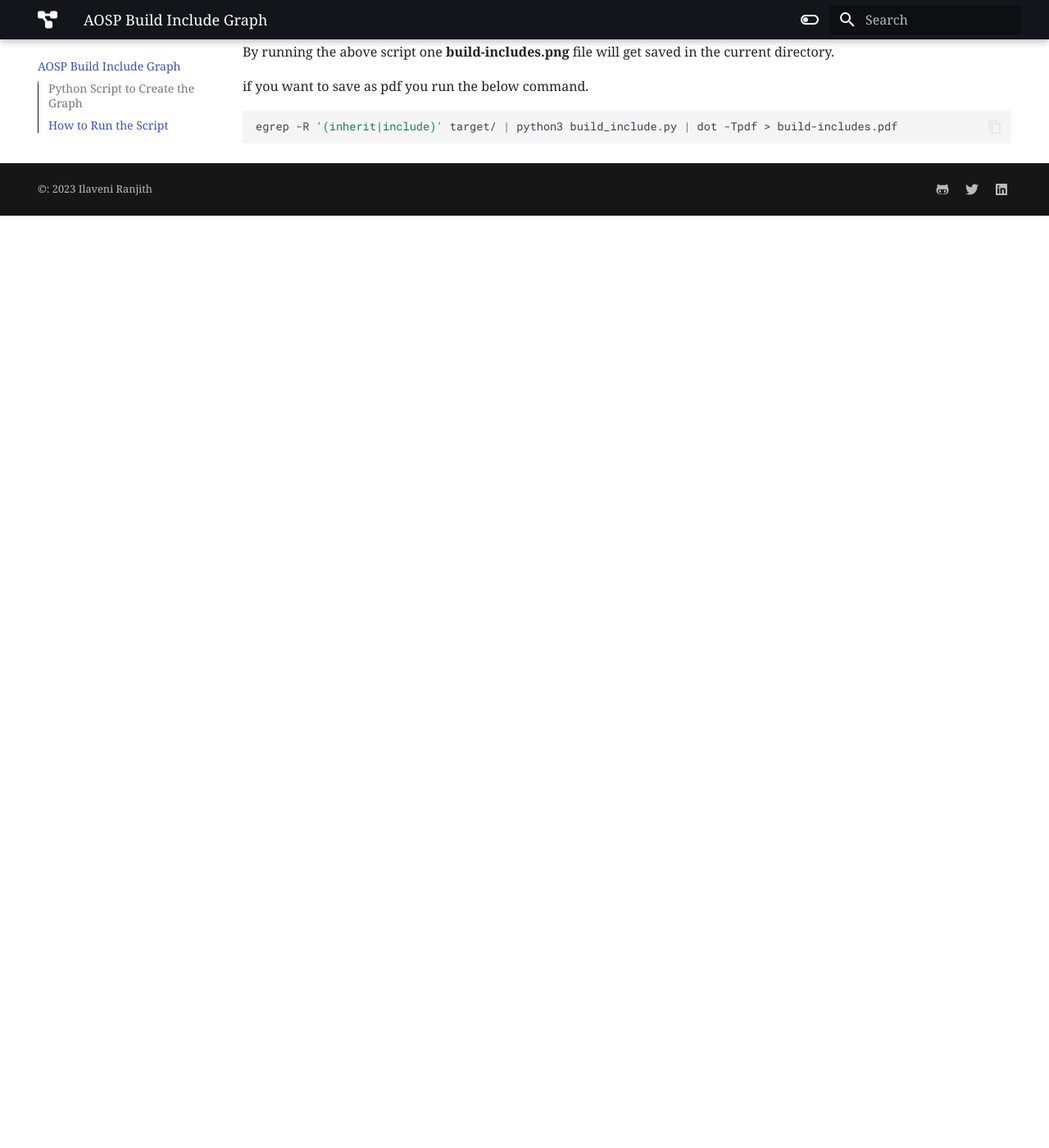
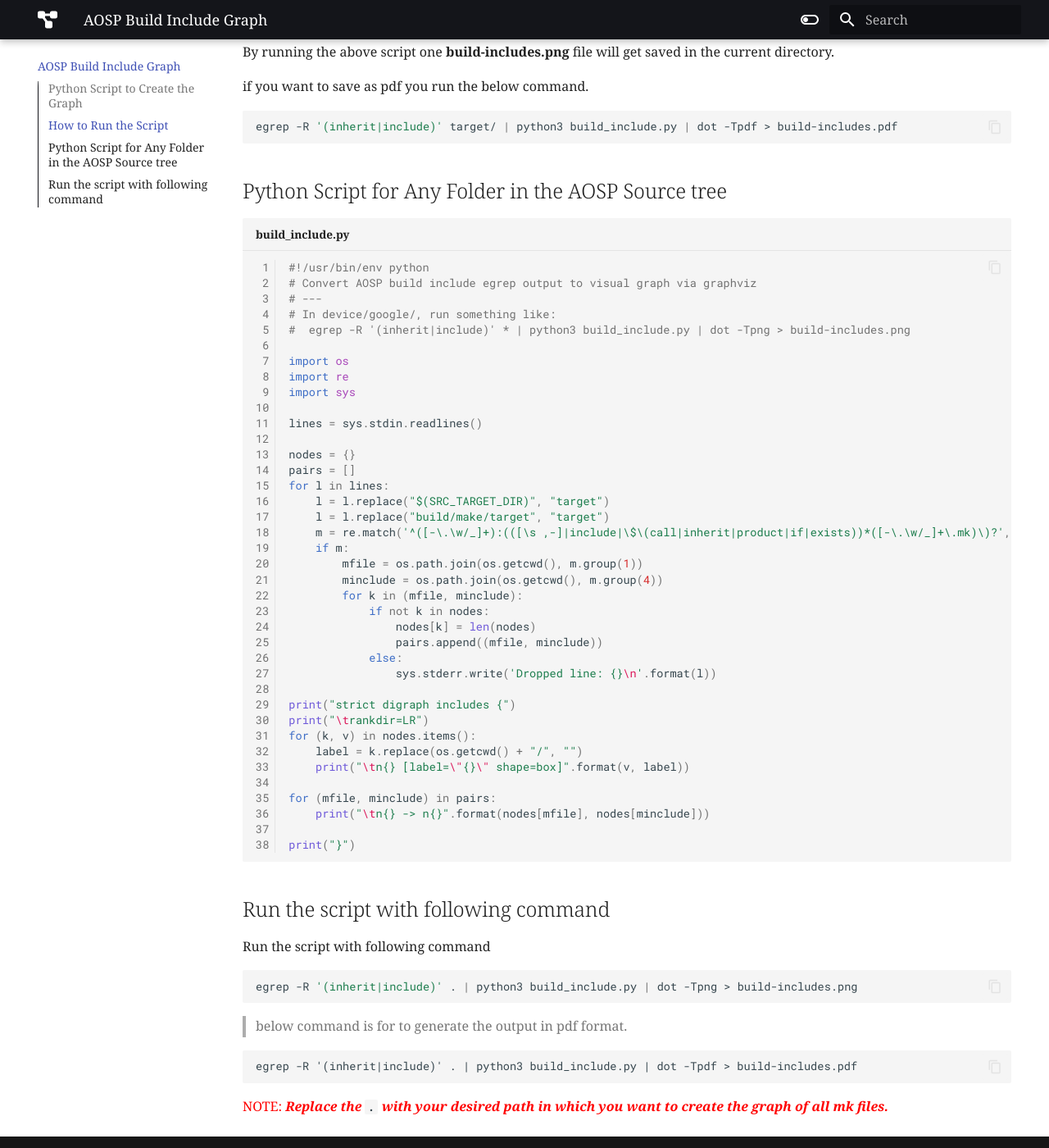
Before and after one commit to IlaveniRanjith/Aosp_build_include_graph, an MkDocs documentation site: the page built from docs/index.md, in a window 1280 px wide and 1400 px high, scrolled down 2799 px. Shown: the whole window at 82% size. Built offline with MkDocs 1.6.1 and Material for MkDocs 9.7.7, drawn with Linux system fonts in a browser that asks for light colours; before the commit the page ends 3062 px from its top, so only the background shows below that.

Commit message:
Build Include added new commands

````diff
--- a/docs/index.md
+++ b/docs/index.md
@@ -70,6 +70,86 @@
 egrep -R '(inherit|include)' target/ | python3 build_include.py | dot -Tpdf > build-includes.pdf
 ```
 
+## Python Script for Any Folder in the AOSP Source tree
+
+```py title="build_include.py" linenums="1"
+#!/usr/bin/env python
+# Convert AOSP build include egrep output to visual graph via graphviz
+# ---
+# In device/google/, run something like:
+#  egrep -R '(inherit|include)' * | python3 build_include.py | dot -Tpng > build-includes.png
+
+import os
+import re
+import sys
+
+lines = sys.stdin.readlines()
+
+nodes = {}
+pairs = []
+for l in lines:
+    l = l.replace("$(SRC_TARGET_DIR)", "target")
+    l = l.replace("build/make/target", "target")
+    m = re.match('^([-\.\w/_]+):(([\s ,-]|include|\$\(call|inherit|product|if|exists))*([-\.\w/_]+\.mk)\)?', l)
+    if m:
+        mfile = os.path.join(os.getcwd(), m.group(1))
+        minclude = os.path.join(os.getcwd(), m.group(4))
+        for k in (mfile, minclude):
+            if not k in nodes:
+                nodes[k] = len(nodes)
+                pairs.append((mfile, minclude))
+            else:
+                sys.stderr.write('Dropped line: {}\n'.format(l))
+
+print("strict digraph includes {")
+print("\trankdir=LR")
+for (k, v) in nodes.items():
+    label = k.replace(os.getcwd() + "/", "")
+    print("\tn{} [label=\"{}\" shape=box]".format(v, label))
+
+for (mfile, minclude) in pairs:
+    print("\tn{} -> n{}".format(nodes[mfile], nodes[minclude]))
+
+print("}")
+```
+
+## Run the script with following command
+
+Run the script with following command
+
+```sh
+egrep -R '(inherit|include)' . | python3 build_include.py | dot -Tpng > build-includes.png
+```
+> below command is for to generate the output in pdf format.
+
+```
+egrep -R '(inherit|include)' . | python3 build_include.py | dot -Tpdf > build-includes.pdf
+```
+
+<span style="color:Red">NOTE: ***Replace the `.` with your desired path in which you want to create the graph of all mk files.***</span>
+
+
+
+<!-- === "ranjith"
+    ranjith
+=== "ram"
+    ram
+
+=== "Tab 1"
+    Some texts
+
+    === "Tab A"
+        Text A
+
+    === "Tab B"
+        Text B
+
+=== "Tab 2"
+    Some other texts -->
+<!-- ![Ranjith](build-includes.png) -->
+
+<!-- ![A photo from <https://picsum.photos>](build-includes.png) -->
+
 <!-- dot -Tpdf -Nshape=box -o out/products.pdf out/products.dot -->
 
 
--- a/mkdocs.yml
+++ b/mkdocs.yml
@@ -6,6 +6,7 @@
 theme:
   icon:
     logo: fontawesome/solid/diagram-project
+  favicon: android.svg #icon.png
   name: material
   features:
     - navigation.tabs
@@ -18,6 +19,11 @@
     - content.code.annotation
     - content.code.copy
   language: en
+  hide:
+    - navigation
+    - toc
+    - feedback
+
 
   font:
     text: Noto Serif
@@ -37,6 +43,16 @@
       accent: deep orange
 
   plugins:
+   - pdf-with-js
+   - search
+   - autozip:
+       source_zip_dir: download
+       source_zip_file_name: my_source.zip
+       add_source_zip_to_nav: false
+       source_zip_nav_description: download the source for this site as a zip
+       download_images: true
+       download_image_zip_dir: downloaded_images
+       verbose: true
    - glightbox:
        touchNavigation: true
        loop: false
@@ -50,6 +66,7 @@
        - custom-skip-class-name
        auto_caption: false
        caption_position: bottom
+
 
 
 
@@ -77,6 +94,8 @@
   - pymdownx.details
   - pymdownx.superfences
   - pymdownx.mark
+  - pymdownx.tabbed:
+      alternate_style: true
   - attr_list
   - md_in_html
   - pymdownx.emoji:
````
Also changed, not shown: docs/android.svg (added), docs/icon.png (added).
